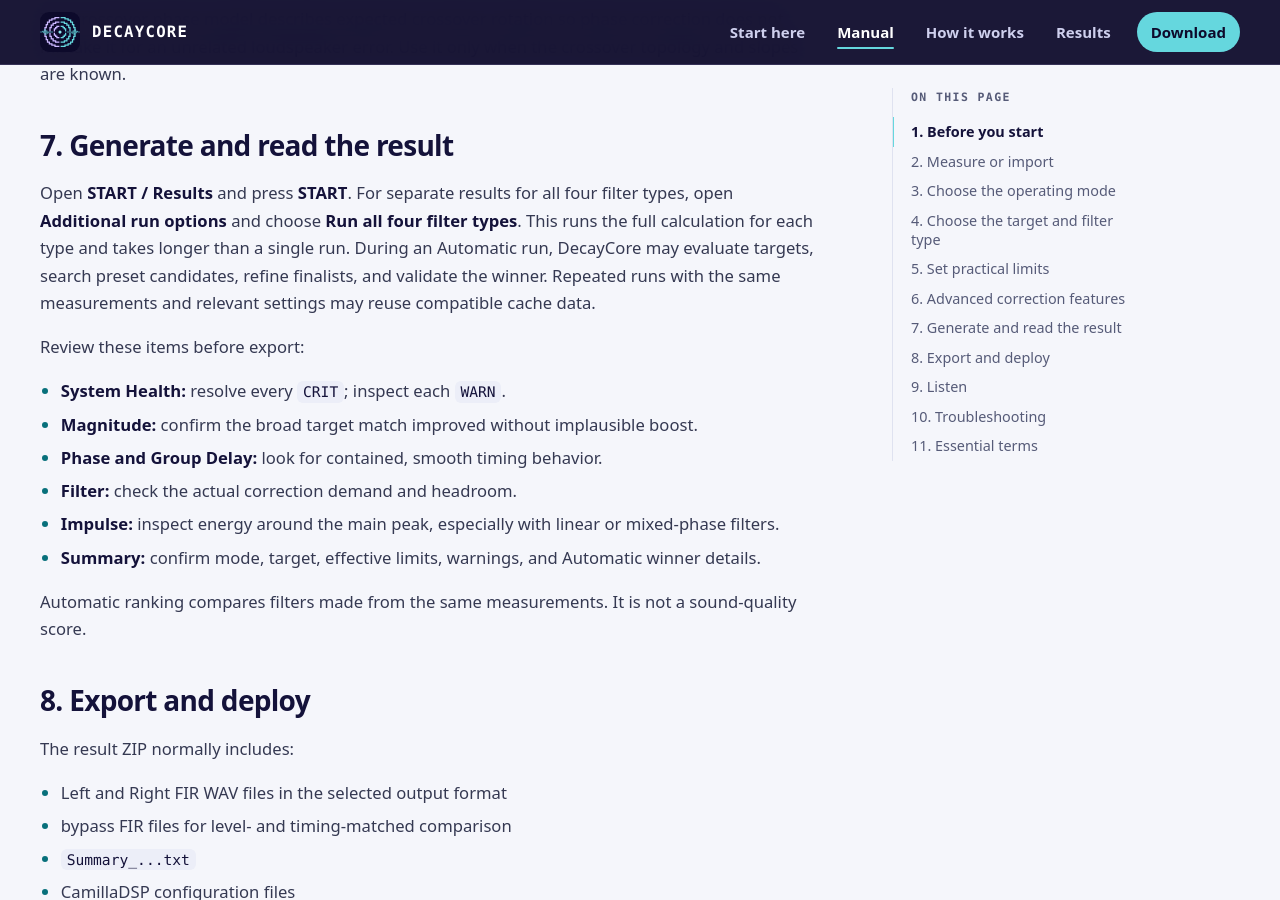
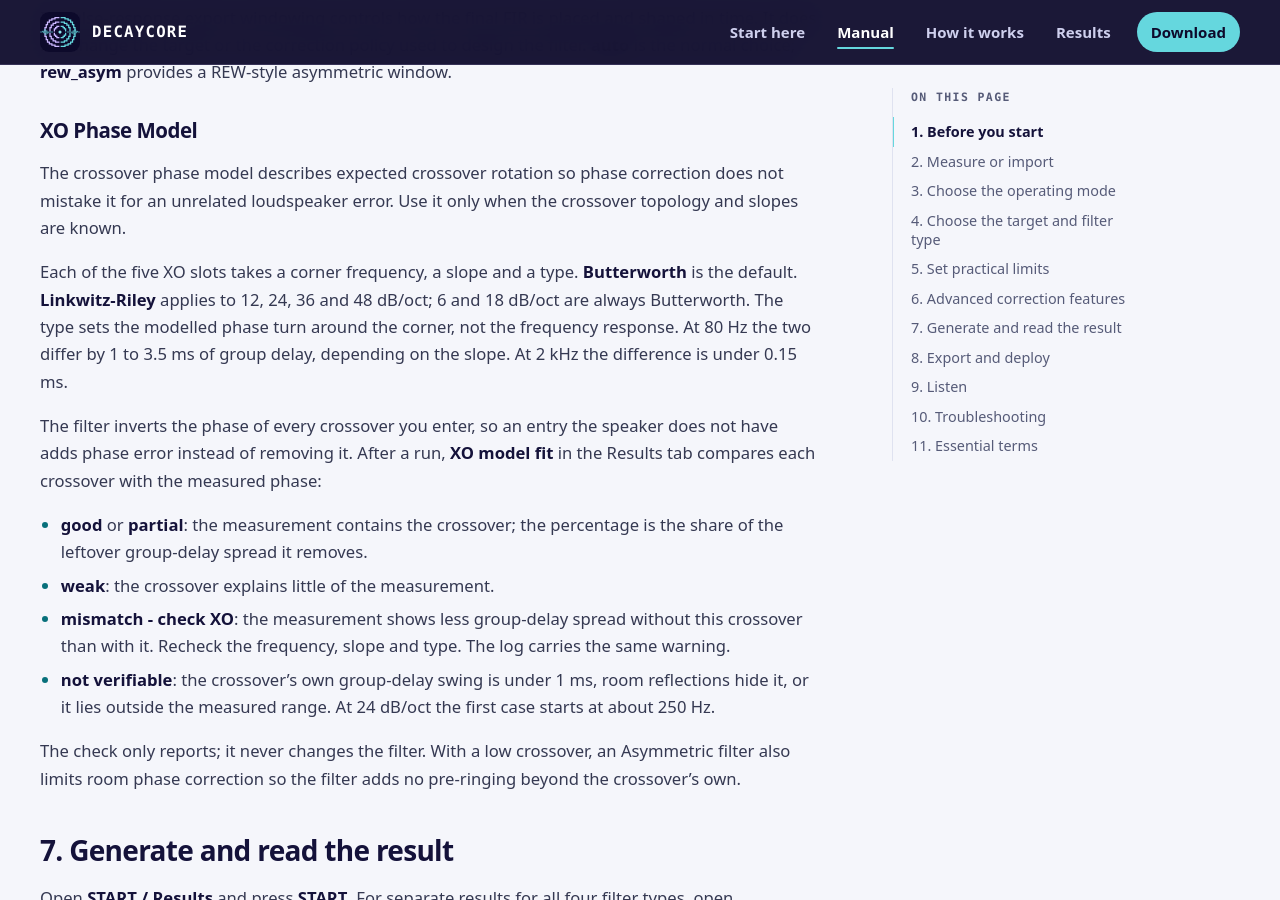
Before and after one commit to VilhoValittu/DecayCore, a Jekyll site: the page built from docs/User_Manual.md, in a window 1280 px wide and 900 px high, scrolled down 8400 px. Built offline with Jekyll 4.4.1, drawn with Linux system fonts in a browser that asks for light colours; some of the changed text lies outside the part shown.

```diff
--- a/docs/User_Manual.md
+++ b/docs/User_Manual.md
@@ -192,6 +192,8 @@ Maximum cut controls the strongest permitted attenuation. Leave enough headroom
 
 A high-pass filter (HPF) protects the system below its useful range. In Automatic mode, enabling HPF lets the search choose its frequency and slope. Low-bass boost lock and Excursion Protection can block risky boost while still allowing cuts.
 
+Asymmetric, Mixed Phase and Minimum Phase filters keep the HPF's natural minimum-phase response, so it adds no pre-ringing. Linear Phase makes it linear-phase, which rings equally before and after the peak. Below 65,536 taps the HPF runs as a separate IIR filter and the FIR leaves it alone. **HPF in the final FIR** in the Results tab compares the exported filter with the HPF you set. Very steep settings reach a floor near -60 dB because the filter is finite.
+
 ### Level matching and Stereo Link
 
 Level matching establishes the reference between measurement and target. Stereo Link keeps left and right decisions coherent without forcing identical correction where the channels differ.
@@ -225,6 +227,17 @@ Impulse-response export windowing controls how the final FIR is placed and shape
 ### XO Phase Model
 
 The crossover phase model describes expected crossover rotation so phase correction does not mistake it for an unrelated loudspeaker error. Use it only when the crossover topology and slopes are known.
+
+Each of the five XO slots takes a corner frequency, a slope and a type. **Butterworth** is the default. **Linkwitz-Riley** applies to 12, 24, 36 and 48 dB/oct; 6 and 18 dB/oct are always Butterworth. The type sets the modelled phase turn around the corner, not the frequency response. At 80 Hz the two differ by 1 to 3.5 ms of group delay, depending on the slope. At 2 kHz the difference is under 0.15 ms.
+
+The filter inverts the phase of every crossover you enter, so an entry the speaker does not have adds phase error instead of removing it. After a run, **XO model fit** in the Results tab compares each crossover with the measured phase:
+
+- **good** or **partial**: the measurement contains the crossover; the percentage is the share of the leftover group-delay spread it removes.
+- **weak**: the crossover explains little of the measurement.
+- **mismatch - check XO**: the measurement shows less group-delay spread without this crossover than with it. Recheck the frequency, slope and type. The log carries the same warning.
+- **not verifiable**: the crossover's own group-delay swing is under 1 ms, room reflections hide it, or it lies outside the measured range. At 24 dB/oct the first case starts at about 250 Hz.
+
+The check only reports; it never changes the filter. With a low crossover, an Asymmetric filter also limits room phase correction so the filter adds no pre-ringing beyond the crossover's own.
 
 ## 7. Generate and read the result
 
```
Also changed, not shown: docs/Academic_DSP_Explanation.md (+1 -1 lines), docs/CHANGELOG.md, 1 other file.
